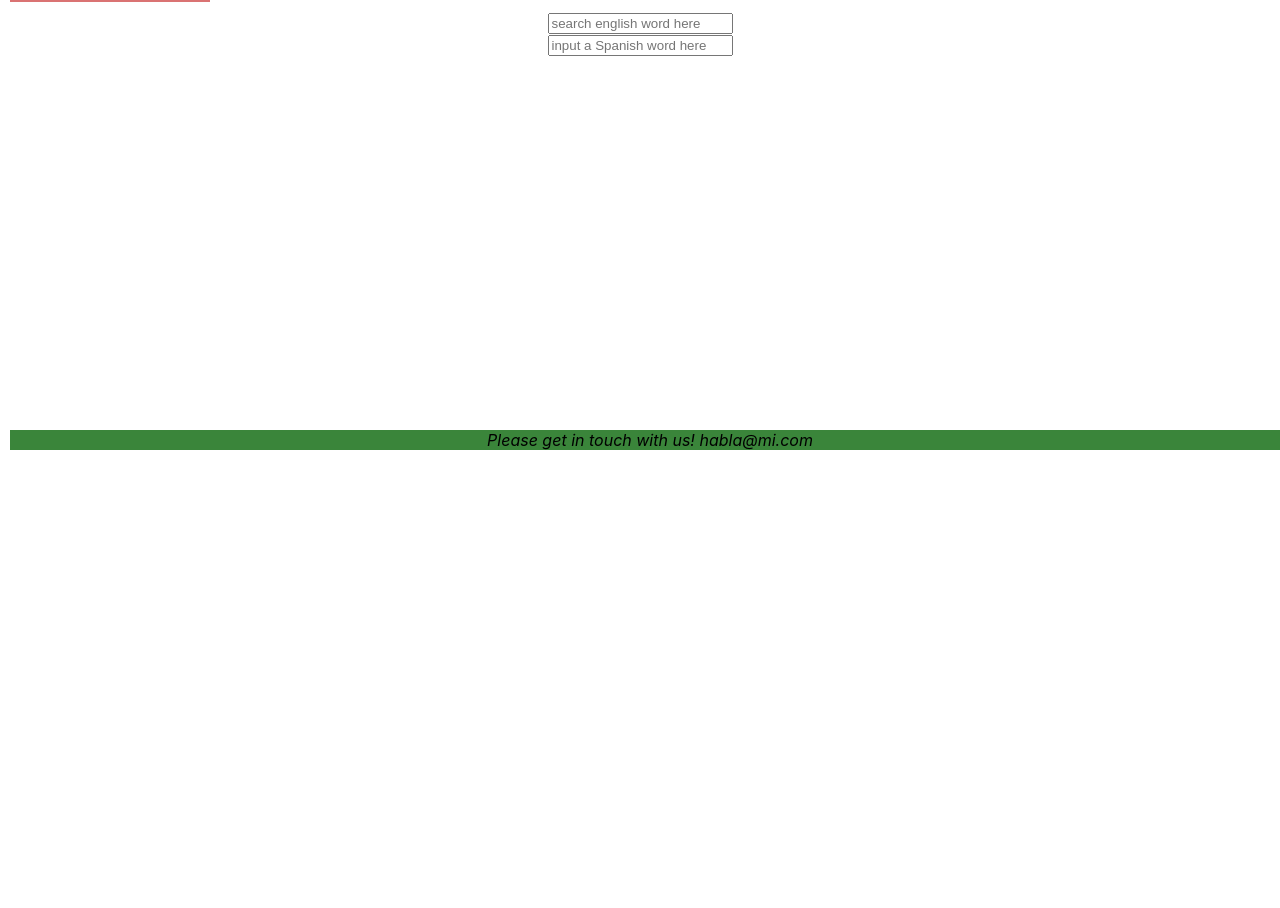
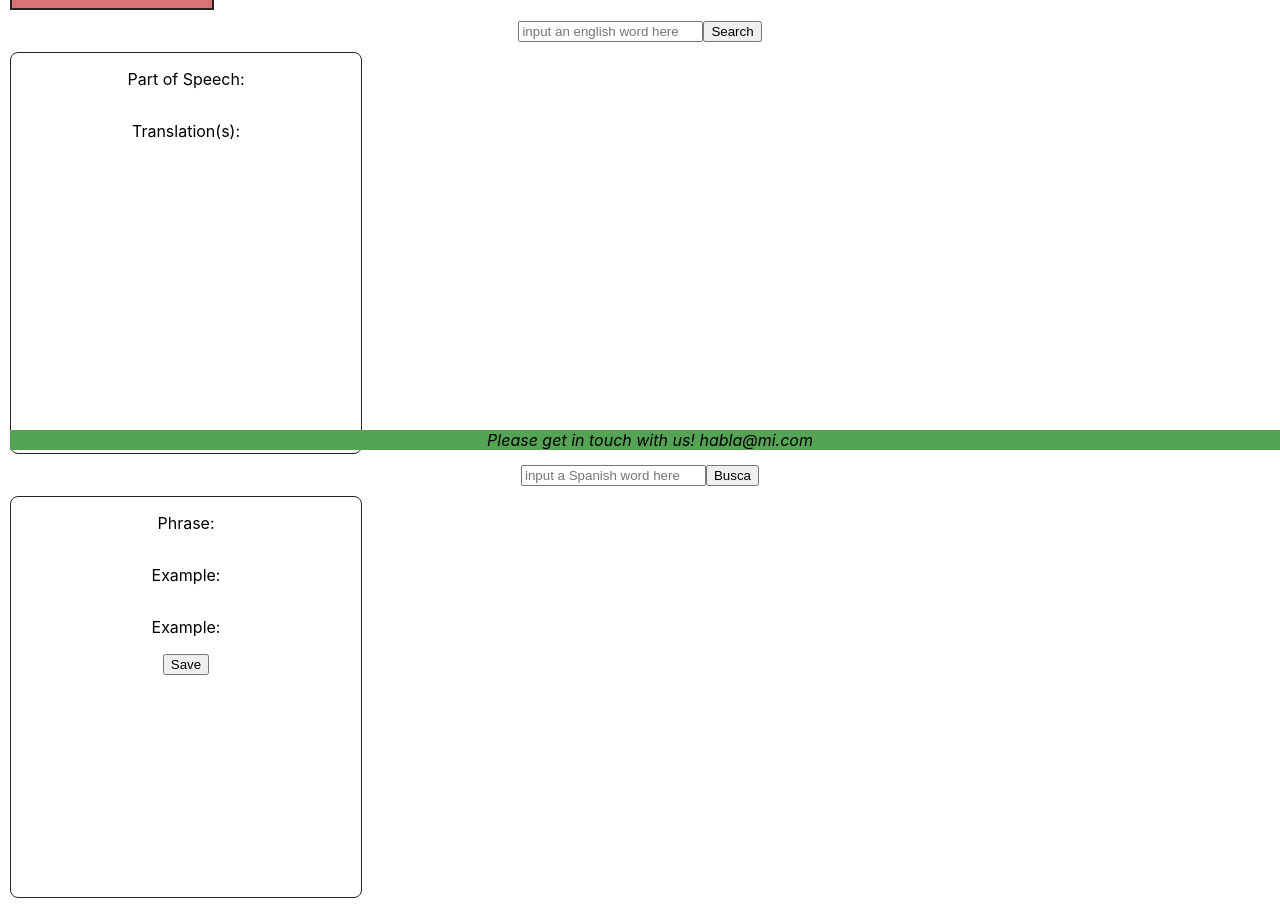
Before and after one commit to sfcalico/hablame-client, a React (Create React App) app: page /home in a window 1280 px wide. Shown: the part 340-1248 px from the top of the page. Before the commit the page ends 800 px from the top, so only its background shows below. Built offline with nearby package versions, Linux system fonts and the light colour scheme.

Commit message:
frontend heroku deployment

```diff
--- a/src/App.css
+++ b/src/App.css
@@ -9,6 +9,7 @@
   margin: 10px;
   align-items: center;
   background-color:rgb(218, 115, 115);
+  border: 2px solid rgb(37, 37, 37);
 }
 
 .titleLinks {
@@ -46,6 +47,7 @@ ul li {
 /* Home Page: NavBar, DictionaryAPI, Lingatool*/
 .navBar {
   background-color: rgba(218, 115, 115);
+  border: 2px solid rgb(37, 37, 37);
   /* display: flex; */
   width: 200px;
   margin: 10px;
@@ -63,6 +65,18 @@ ul li {
 .homeSections {
   display: inline-grid;
 }
+.search-results {
+  display: flex;
+  width: 350px;
+  height: 400px;
+  border: 1px solid rgb(37, 37, 37);
+  border-radius: 8px;
+  margin: 10px;
+  justify-items: left;
+  flex-direction: column;
+
+}
+
 
 /* Collocations Page*/
 
@@ -74,11 +88,13 @@ ul li {
 }
 .saved-list {
   display: table-row;
+  float:left;
   border: 1px solid rgb(37, 37, 37);
 }
 
 .examples {
   display: table-row;
+  float:inline-end;
   border: 1px solid rgb(37, 37, 37);
 }
 
@@ -87,7 +103,7 @@ ul li {
 .footer {
   position: fixed;
   bottom: 0;
-  background-color: rgb(58, 133, 58);
+  background-color: rgb(85, 163, 85);
   margin: 10px;
   width: 100%;
   font-style: oblique;
--- a/src/App.js
+++ b/src/App.js
@@ -30,5 +30,3 @@ function App() {
 }
 
 export default App;
-//https://www.dictionaryapi.com/api/v3/references/spanish/json/language?key=ac630850-7803-474e-aa36-db05619dda38
-//https://www.dictionaryapi.com/api/v3/references/spanish/json/${word we're looking up}?key=ac630850-7803-474e-aa36-db05619dda38
--- a/src/components/Collocations.js
+++ b/src/components/Collocations.js
@@ -1,4 +1,4 @@
-const Collocations = () => {
+const Collocations = (props) => {
     return (
         <div className="colloc-container">
             <div className="savedList">
--- a/src/context/VisitorContext.js
+++ b/src/context/VisitorContext.js
@@ -5,17 +5,23 @@ const VisitorContext = createContext();
 const VisitorProvider = ({children}) => {
 
     const [ visitor, setVisitor ] = useState('');
-    // const [ entry, setEntry ] = useState('');
     const [ email, setEmail ] = useState('');
     const [ name, setName ] = useState('');
     const [ password, setPassword ] = useState('');
+    const [ entry, setEntry ] = useState('');
+    const [ palabra, setPalabra ] = useState('');
+    const [ search, setSearch ] = useState('');
+    const [ busca, setBusca ] = useState('');
 
     const state = {
         visitorState: [ visitor, setVisitor ],
-        // entryState: [ entry, setEntry ],
         emailState: [ email, setEmail ],
         nameState: [ name, setName ],
-        passwordState: [ password, setPassword ]
+        passwordState: [ password, setPassword ],
+        entryState: [ entry, setEntry ],
+        palabraState: [ palabra, setPalabra ],
+        searchState: [ search, setSearch ],
+        buscaState: [ busca, setBusca ]
     }
 
     return (
--- a/src/pages/CollocationPage.js
+++ b/src/pages/CollocationPage.js
@@ -1,11 +1,28 @@
+import axios from 'axios';
 import NavBar from "../components/NavBar";
 import Collocations from "../components/Collocations";
 
 const CollocationPage = () => {
+
+    // delete a specific collocation
+    const deleteCollocation = async (collocation) => {
+        try {
+            let response = await axios.delete(`http://localhost:3001/users/collocation`, { data: {
+            word: collocation,
+            userId: localStorage.getItem('userId')
+        }
+        })
+        console.log(collocation)
+        collocation.send({ response })
+        } catch (error) {
+            console.log (error, error.message);
+        }
+    }
+
     return (
         <div className="colloc-forms">
             <NavBar />
-            <Collocations />
+            <Collocations deleteCollocation={deleteCollocation} />
         </div>
     )
 }
--- a/src/pages/HomePage.js
+++ b/src/pages/HomePage.js
@@ -1,30 +1,133 @@
-// import { useContext } from "react";
-// import { VisitorContext } from "../context/VisitorContext";
+import { useContext, useState } from "react";
+import { VisitorContext } from "../context/VisitorContext";
 import NavBar from '../components/NavBar';
+import axios from "axios";
 
 
 
 const HomePage = () => {
+
+    const { entryState, palabraState, searchState } = useContext(VisitorContext);
+
+    const [ entry, setEntry ] = entryState;
+    const [ palabra, setPalabra ] = palabraState; // palabra is 'word' in Spanish; this variable sets what 'busca' is.
+
+    const [ search, setSearch ] = searchState;
+    // const [ busca, setBusca ] = buscaState; // busca is 'search' in Spanish; this variable is the word thrown to the Linguatool
+
+    const [ wordDef, setWordDef ] = useState('');
+    const [ collocation, setCollocation ] = useState([]);
+
+    // Fetch definitions, etc from dictionaryAPI
+    const fetchDefinition = async (e) => {
+        e.preventDefault();
+        try {
+            let response = await axios.get(`https://www.dictionaryapi.com/api/v3/references/spanish/json/${search}?key=ac630850-7803-474e-aa36-db05619dda38`)
+            console.log(response)
+            setWordDef([response.data[0].fl, response.data[0].shortdef])
+            console.log(wordDef)
+        } catch (error) {
+            console.log(error)
+        }
+    }
+
+    // Fetch collocations from Linguatools
+
+    const fetchCollocation = async (e) => {
+        e.preventDefault();
+        try {
+            let response = await axios.get(`https://linguatools-top-spanish-collocations.p.rapidapi.com/?query=${palabra}`, {
+            headers: {
+                'x-rapidapi-host': 'linguatools-top-spanish-collocations.p.rapidapi.com',
+                'x-rapidapi-key': '503b7bbd65mshd446b8d90cd6cb6p1e8ee0jsne6957715a86f'
+                }
+            })
+            setCollocation([response.data[0].collocation, response.data[0].example1, response.data[0].example2])
+            console.log(response);
+            console.log(collocation);
+        } catch (error) {
+            console.log(error, error.message);
+        }
+    //     const options = {
+    //         method: 'GET',
+    //         url: 'https://linguatools-top-spanish-collocations.p.rapidapi.com/',
+    //         params: {query: `${palabra}`},
+    //         headers: {
+    //           'x-rapidapi-host': 'linguatools-top-spanish-collocations.p.rapidapi.com',
+    //           'x-rapidapi-key': '503b7bbd65mshd446b8d90cd6cb6p1e8ee0jsne6957715a86f'
+    //         }
+    //     };
+
+    //     // try {
+    //     axios.request(options).then(function (response) {
+    //         console.log(response.data);
+    //         setCollocation([response.data[0].collocation, response.data[0].example1, response.data[0].example2]);
+    //         console.log(collocation);
+    //     }).catch(function (error) {
+    //         console.error(error);
+    //     });
+    }
+
+
+    // Save collocation to userProfile
+    const saveCollocation = (e) => {
+        e.preventDefault();
+        const exampleSentences = [collocation[1], collocation[2]];
+        console.log(exampleSentences);
+        axios.post(`http://localhost:3001/users/collocation`, {
+            word: palabra,
+            phrase: collocation[0],
+            example: exampleSentences,
+            userId: localStorage.getItem('userId')
+        }).then((response) => {
+            console.log(response);
+        })
+    }
+
+
+
     return (
         <div className='grid-container'>
             <section className="homeSections">
                 <NavBar />
             </section>
             <section className="homeSections">
-                <form className="dictionaryApi">
+                <form
+                    onSubmit={(e) => {fetchDefinition(e)}}
+                    className="dictionaryApi">
                 <input
                     type="text"
-                    placeholder="search english word here"
+                    placeholder="input an english word here"
+                    onChange={(e) => {setEntry(e.target.value)}}
+                    value={entry}
                 />
+                <button onClick={(e) => {setSearch(entry)}}>Search</button>
                 </form>
+                <div className="search-results">
+                    <p>Part of Speech: {wordDef[0]}</p>
+                    <p>Translation(s): {wordDef[1]}</p>
+                </div>
             </section>
             <section className="homeSections">
-                <form className="linguaTool">
+                <form
+                    // onSubmit={(e) => {fetchCollocation(e)}}
+                    className="linguaTool">
                     <input
                         type="text"
                         placeholder="input a Spanish word here"
+                        onChange={(e) => {setPalabra(e.target.value)}}
+                        value={palabra}
                     />
+                <button onClick={(e) => fetchCollocation(e)}>Busca</button>
                 </form>
+                <div className="search-results">
+                    <p>Phrase: {collocation[0]}</p>
+                    <p>Example: {collocation[1]}</p>
+                    <p>Example: {collocation[2]}</p>
+                    <form onSubmit={(e) => {saveCollocation(e)}}>
+                        <button>Save</button>
+                    </form>
+                </div>
             </section>
         </div>
     )
--- a/src/pages/SignupPage.js
+++ b/src/pages/SignupPage.js
@@ -5,8 +5,8 @@ import { VisitorContext } from "../context/VisitorContext";
 
 const Signup = () => {
 
-    const { visitorState, emailState, nameState, passwordState } = useContext(VisitorContext);
-    const [ setVisitor ] = visitorState;
+    const { emailState, nameState, passwordState } = useContext(VisitorContext);
+    // const [ setVisitor ] = visitorState;
     const [ name, setName ] = nameState;
     const [ email, setEmail ] = emailState;
     const [ password, setPassword ] = passwordState;
@@ -18,7 +18,7 @@ const Signup = () => {
             .then((response) => {
                 console.log(response);
                 localStorage.setItem('userId', response.data.user.id);
-                setVisitor(response.data.user);
+                setName(response.data.user.name);
             })
             .catch((error) => {
                 setEmailError(error.message);
@@ -27,7 +27,7 @@ const Signup = () => {
     }
 
     return (
-        <>
+        <div>
             <h3 className="welcomeMsg">Welcome to Háblame, a resource for beginner to intermediate students of Spanish.</h3>
             <h5 className="intro">In addition to serving as an online English-Spanish dictionary, which doesn't make us special, we have integrated an API from Linguatools that looks up collocations - that's to say: idiomatic expressions - in Spanish. Maybe the translation you get from the dictionary is a little ambiguous, as often may be the case. Look up that word in the collocation database and get back phrases the word is used in and example sentences for full context. We hope you find this of use!</h5>
 
@@ -54,7 +54,7 @@ const Signup = () => {
                     {/* </Link> */}
                 </div>
             </form>
-        </>
+        </div>
     )
 }
 
```
Also changed, not shown: 1 other file (tests, documents, lock files or other folders).
